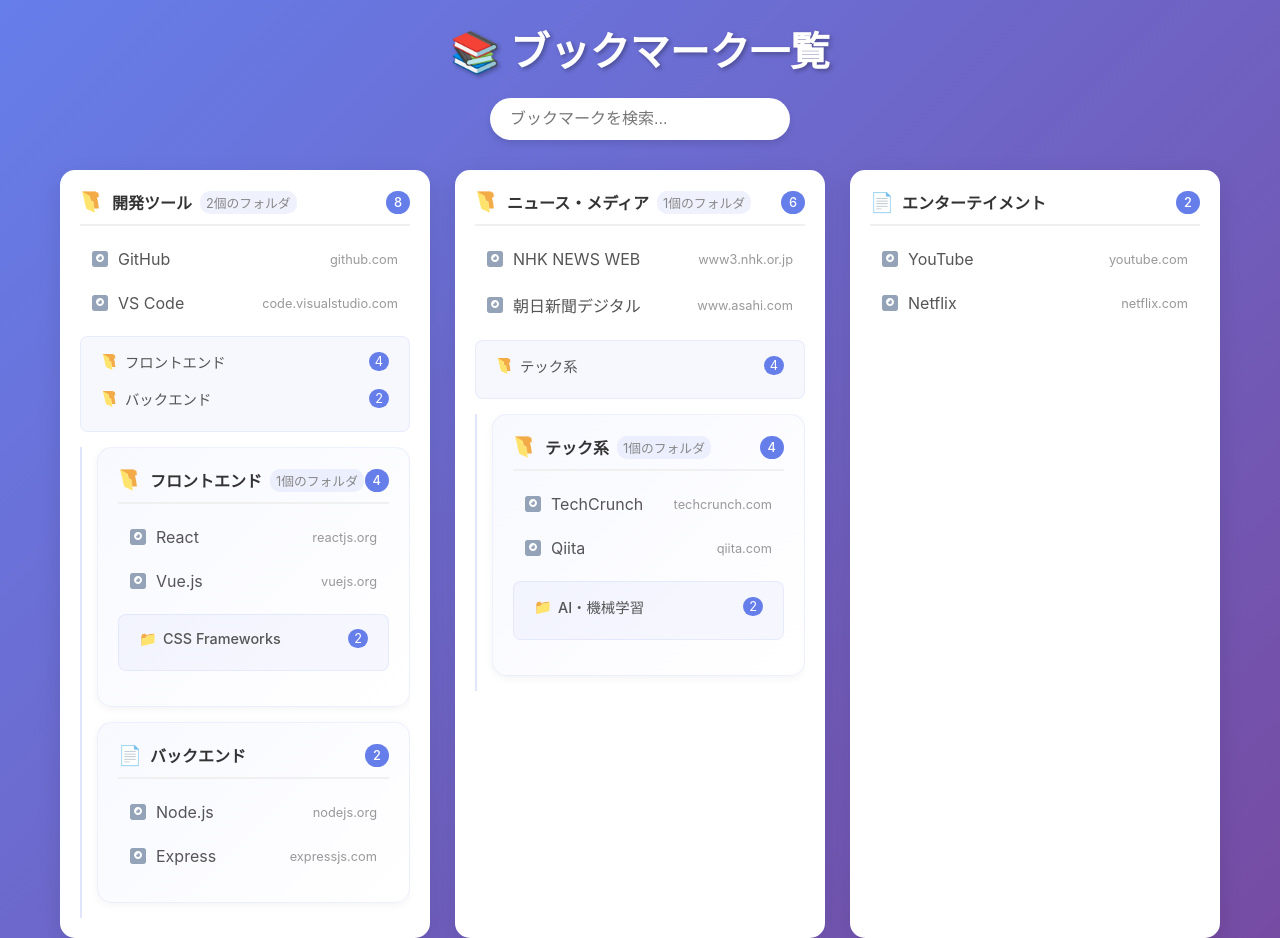
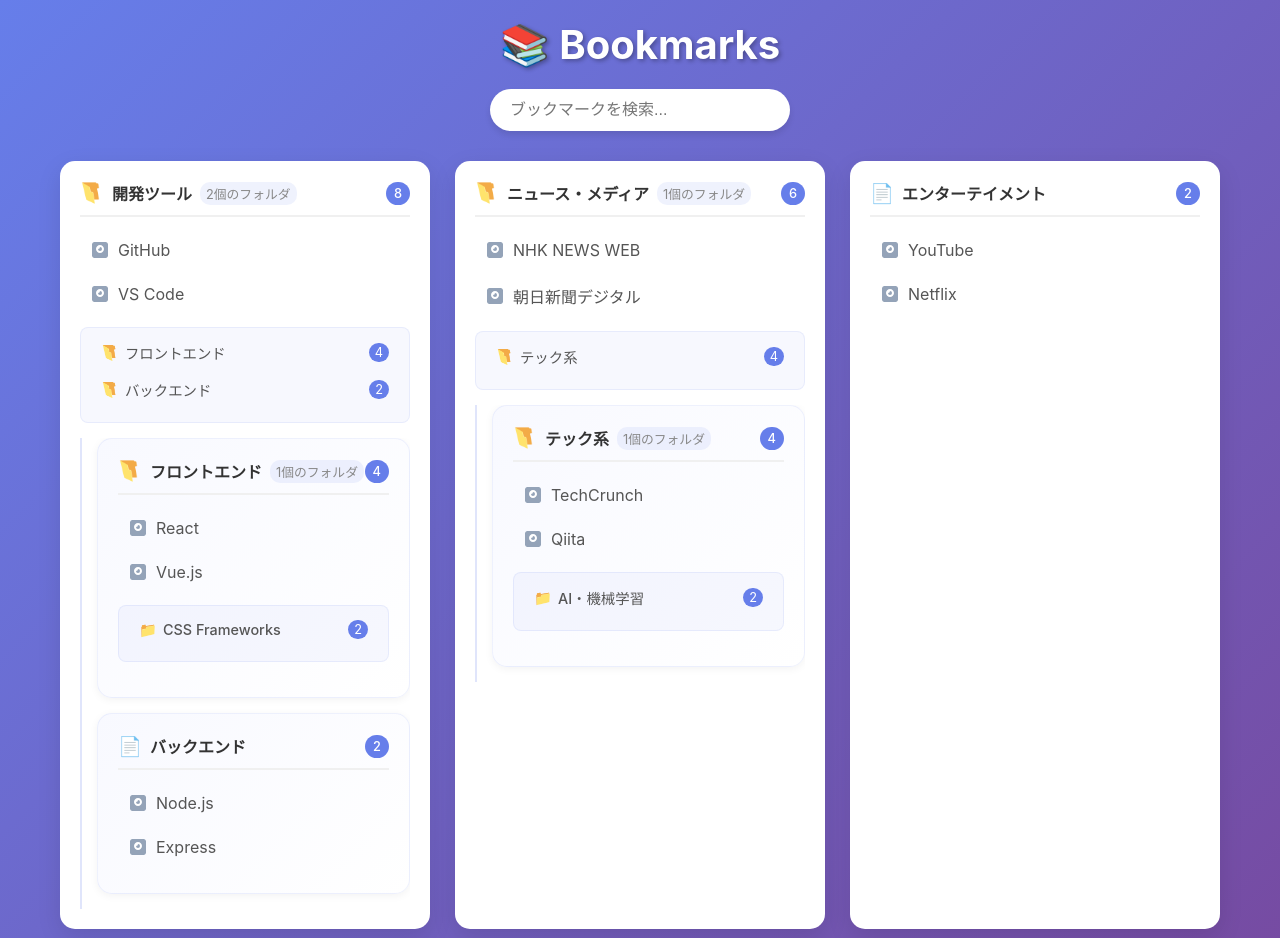
Before and after one commit to hidekingerz/chrome-bookmark-list, a browser extension: page demo.html in a window 1280 px wide. Shown: the top 938 px of the page. Drawn offline with Linux system fonts and the light colour scheme.

Commit message:
v1.1.0 対応 (#5)
* テスト名を日本語に変更 (#2)

* テストの説明を日本語に翻訳し、テストケースの可読性を向上させました。

* 'feature/*' ブランチへのプッシュをCI/CDパイプラインに追加

* URLの除去とデモ版のタイトル変更 (#4)

* デモ版のタイトルと見出しを英語に変更し、ブックマークのURL表示を削除

* バージョン番号を1.0.0から1.1.0に更新

```diff
--- a/demo.html
+++ b/demo.html
@@ -3,13 +3,13 @@
 <head>
     <meta charset="UTF-8">
     <meta name="viewport" content="width=device-width, initial-scale=1.0">
-    <title>ブックマーク一覧 - デモ版</title>
+    <title>Bookmark List - Demo</title>
     <link rel="stylesheet" href="styles.css">
 </head>
 <body>
     <div class="container">
         <header>
-            <h1>📚 ブックマーク一覧</h1>
+            <h1>📚 Bookmarks</h1>
             <div class="search-container">
                 <input type="text" id="searchInput" placeholder="ブックマークを検索...">
             </div>
--- a/demo.js
+++ b/demo.js
@@ -270,7 +270,6 @@
                                         <img class="bookmark-favicon hidden" alt="" data-bookmark-url="${escapeHtml(bookmark.url)}">
                                     </div>
                                     <span class="bookmark-title">${escapeHtml(bookmark.title)}</span>
-                                    <span class="bookmark-url">${getDomain(bookmark.url)}</span>
                                 </a>
                             </li>
                         `).join('')}
--- a/package.json
+++ b/package.json
@@ -1,6 +1,6 @@
 {
   "name": "chrome-bookmark-list",
-  "version": "1.0.0",
+  "version": "1.1.0",
   "description": "Chrome extension for displaying bookmarks in a folder-based list",
   "scripts": {
     "build": "tsc",
--- a/src/newtab.ts
+++ b/src/newtab.ts
@@ -3,7 +3,6 @@
     escapeHtml,
     filterBookmarks,
     findFolderById,
-  getDomain,
     getFavicon,
     getTotalBookmarks,
     initFaviconCache,
@@ -76,7 +75,6 @@
                                         <img class="bookmark-favicon hidden" alt="" data-bookmark-url="${escapeHtml(bookmark.url)}">
                                     </div>
                                     <span class="bookmark-title">${escapeHtml(bookmark.title)}</span>
-                                    <span class="bookmark-url">${getDomain(bookmark.url)}</span>
                                 </a>
                             </li>
                         `).join('')}
--- a/src/styles.css
+++ b/src/styles.css
@@ -285,16 +285,6 @@
     white-space: nowrap;
 }
 
-.bookmark-url {
-    font-size: 0.8rem;
-    color: #999;
-    margin-left: 10px;
-    overflow: hidden;
-    text-overflow: ellipsis;
-    white-space: nowrap;
-    max-width: 150px;
-}
-
 .loading {
     text-align: center;
     color: white;
```
Also changed, not shown: src/manifest.json, 1 other file. Lines whose indentation alone changed are shown as unchanged.
